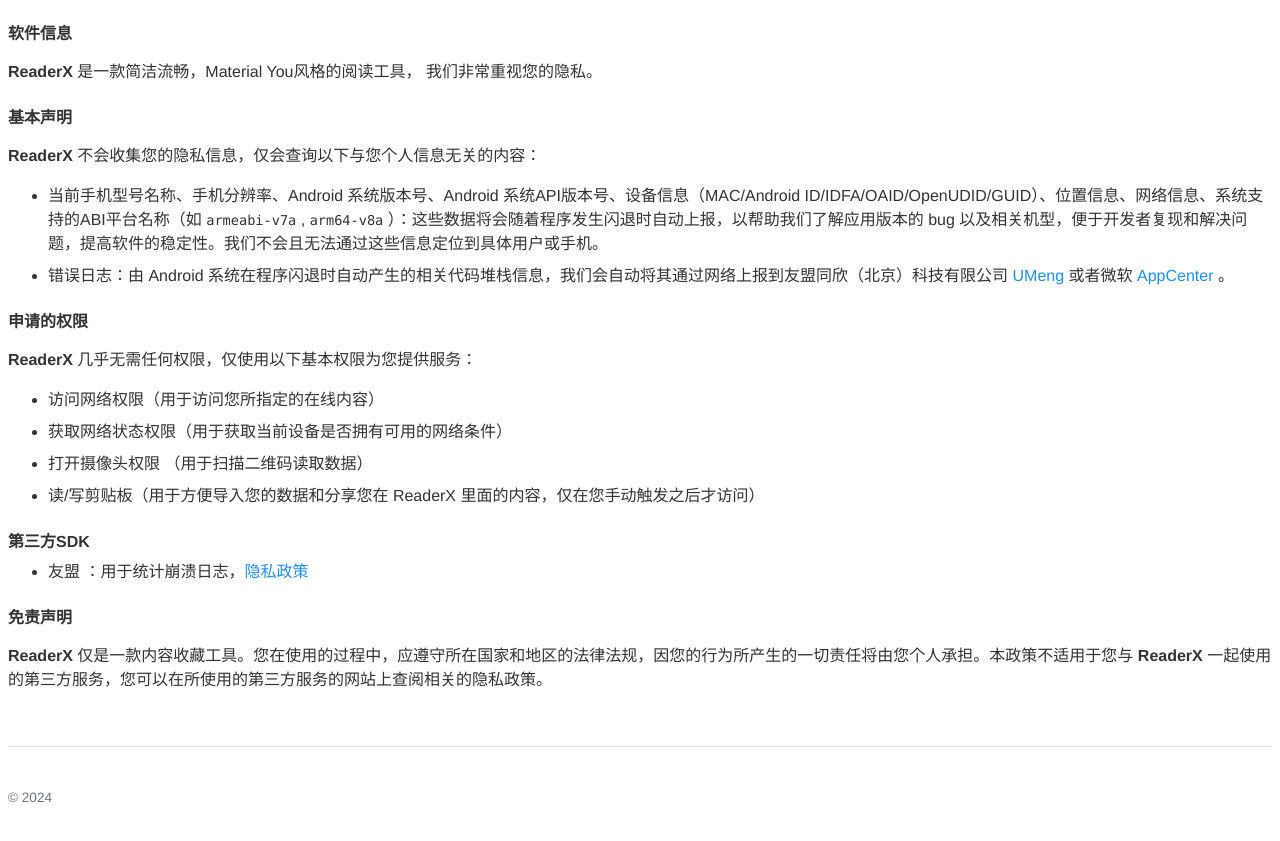
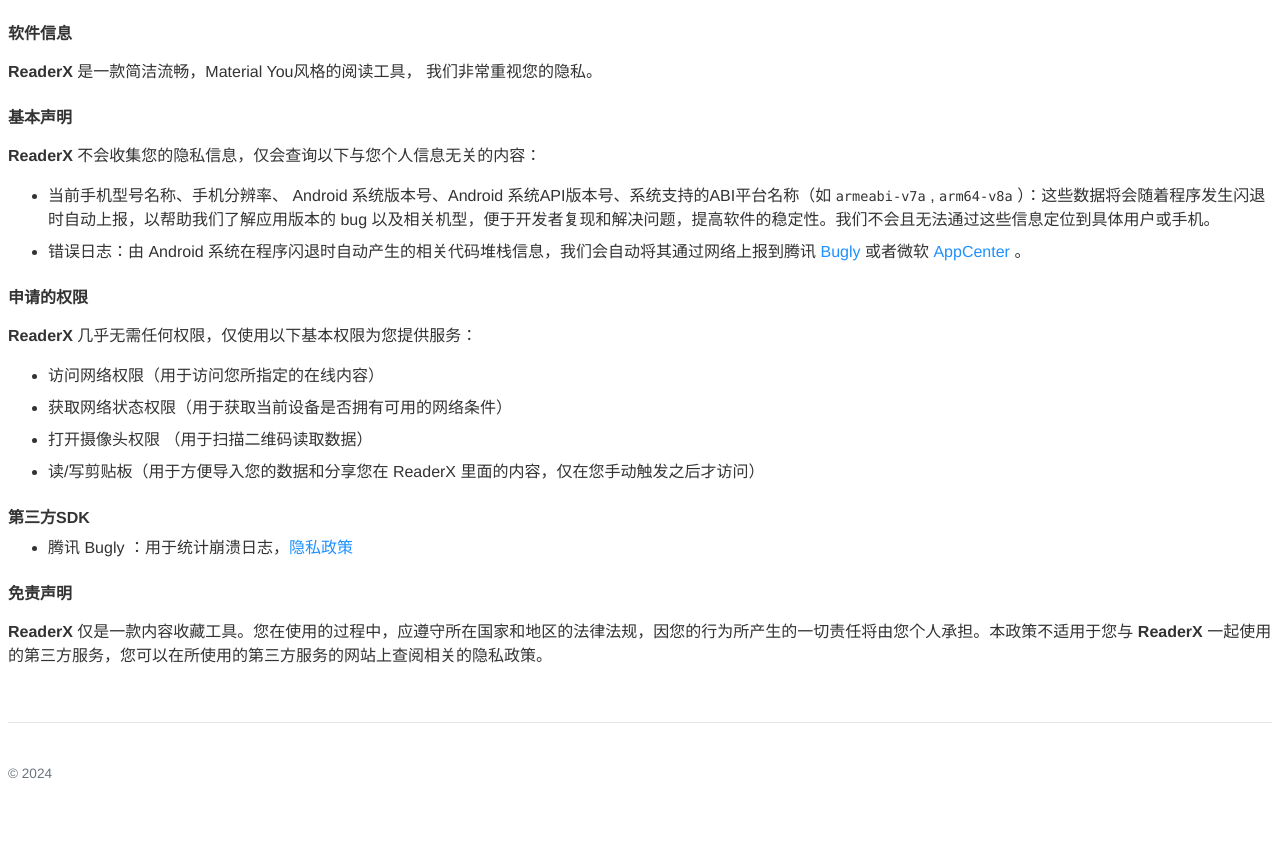
Before and after one commit to MarkMjw/markmjw.github.io, a Jekyll site: the page built from readerx/privacy.md, in a window 1280 px wide. Shown: the top 841 px of the page. Built offline with Jekyll 4.4.1, drawn with Linux system fonts in a browser that asks for light colours; our own code applies the rules of GitHub Pages for plain Markdown files.

Commit message:
Update privacy.md

```diff
--- a/readerx/privacy.md
+++ b/readerx/privacy.md
@@ -6,8 +6,8 @@
 
 **ReaderX** 不会收集您的隐私信息，仅会查询以下与您个人信息无关的内容：
 
-* 当前手机型号名称、手机分辨率、Android 系统版本号、Android 系统API版本号、设备信息（MAC/Android ID/IDFA/OAID/OpenUDID/GUID）、位置信息、网络信息、系统支持的ABI平台名称（如 `armeabi-v7a` , `arm64-v8a` ）：这些数据将会随着程序发生闪退时自动上报，以帮助我们了解应用版本的 bug 以及相关机型，便于开发者复现和解决问题，提高软件的稳定性。我们不会且无法通过这些信息定位到具体用户或手机。
-* 错误日志：由 Android 系统在程序闪退时自动产生的相关代码堆栈信息，我们会自动将其通过网络上报到友盟同欣（北京）科技有限公司 [UMeng](https://www.umeng.com/) 或者微软 [AppCenter](https://appcenter.ms) 。
+* 当前手机型号名称、手机分辨率、 Android 系统版本号、Android 系统API版本号、系统支持的ABI平台名称（如 `armeabi-v7a` , `arm64-v8a` ）：这些数据将会随着程序发生闪退时自动上报，以帮助我们了解应用版本的 bug 以及相关机型，便于开发者复现和解决问题，提高软件的稳定性。我们不会且无法通过这些信息定位到具体用户或手机。
+* 错误日志：由 Android 系统在程序闪退时自动产生的相关代码堆栈信息，我们会自动将其通过网络上报到腾讯 [Bugly](https://bugly.qq.com/v2) 或者微软 [AppCenter](https://appcenter.ms) 。
 
 #### 申请的权限
 
@@ -20,7 +20,7 @@
 
 #### 第三方SDK
 
-* 友盟 ：用于统计崩溃日志，[隐私政策](https://www.umeng.com/page/policy)
+* 腾讯 Bugly ：用于统计崩溃日志，[隐私政策](https://privacy.qq.com/document/preview/fc748b3d96224fdb825ea79e132c1a56)
 
 #### 免责声明
 
```
